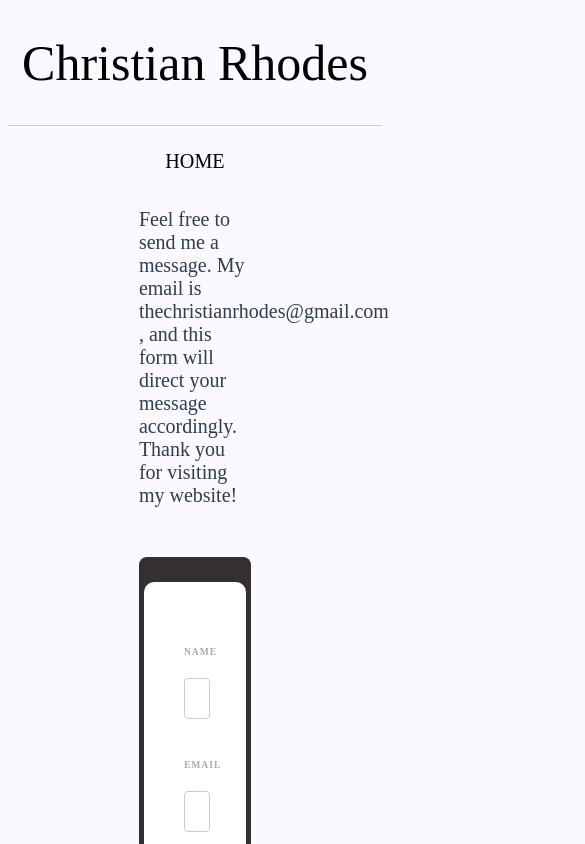
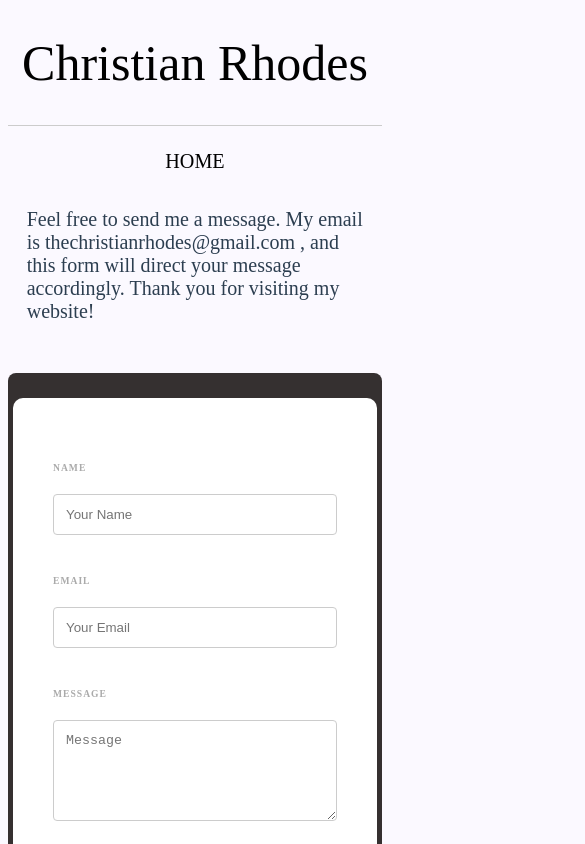
Before and after one commit to christianrhodes18/PersonalWebsite, a Vue app: page /contact in a window 390 px wide. Shown: the top 844 px of the page, 585 px wide, since content can reach past the window. Built offline with nearby package versions, Linux system fonts and the light colour scheme.

Commit message:
added a couple responsive elements

```diff
--- a/src/App.vue
+++ b/src/App.vue
@@ -82,4 +82,10 @@ p {
   background-color: rgb(53, 48, 48)
 }
 
+@media (max-width: 500px){
+   #footer {
+     display: none;
+   }
+}
+
 </style>
--- a/src/components/ContactForm.vue
+++ b/src/components/ContactForm.vue
@@ -77,7 +77,7 @@ export default {
     box-sizing: border-box;
 }
 * form {
-    max-width: 420px;
+    max-width: 500px;
     margin: 20px auto;
     background: white;
     text-align: left;
@@ -130,4 +130,20 @@ input[type=submit]:hover {
     padding: 5px;
     width: 30%;
 }
+
+@media (max-width: 1300px){
+   .container {
+       width: 50%;
+   }
+}
+@media (max-width: 700px){
+   .container {
+       width: 80%;
+   }
+}
+@media (max-width: 500px){
+   .container {
+       width: 100%;
+   }
+}
 </style>
--- a/src/views/Contact.vue
+++ b/src/views/Contact.vue
@@ -26,4 +26,10 @@ export default {
   margin: 0 35% 50px 35%;
   text-align: left;
 }
+
+@media (max-width: 700px){
+   .contact p {
+    margin: 0 5% 50px 5%;
+  }
+}
 </style>
--- a/src/views/Home.vue
+++ b/src/views/Home.vue
@@ -1,6 +1,6 @@
 <template>
   <!-- LANDING PAGE -->
-	<section class="showcase">
+	<section class="showcase" id="home">
 			<div class="video-container">
         <img v-bind:src="rockydesert" alt="Landing Page BG Image"/>
 				<!-- <video src="https://traversymedia.com/downloads/video.mov" autoplay muted loop></video> -->
@@ -303,6 +303,7 @@
         <h2></h2>
       </div>
       <a><router-link class="link" :to="{ name: 'Contact' }"><h2>Contact Me Here</h2></router-link></a>
+      <a href="#home" class="btn2">Back to Top</a>
     </div>
   </section>
 </template>
```
Also changed, not shown: src/components/Footer.vue (+6 -1 lines).
